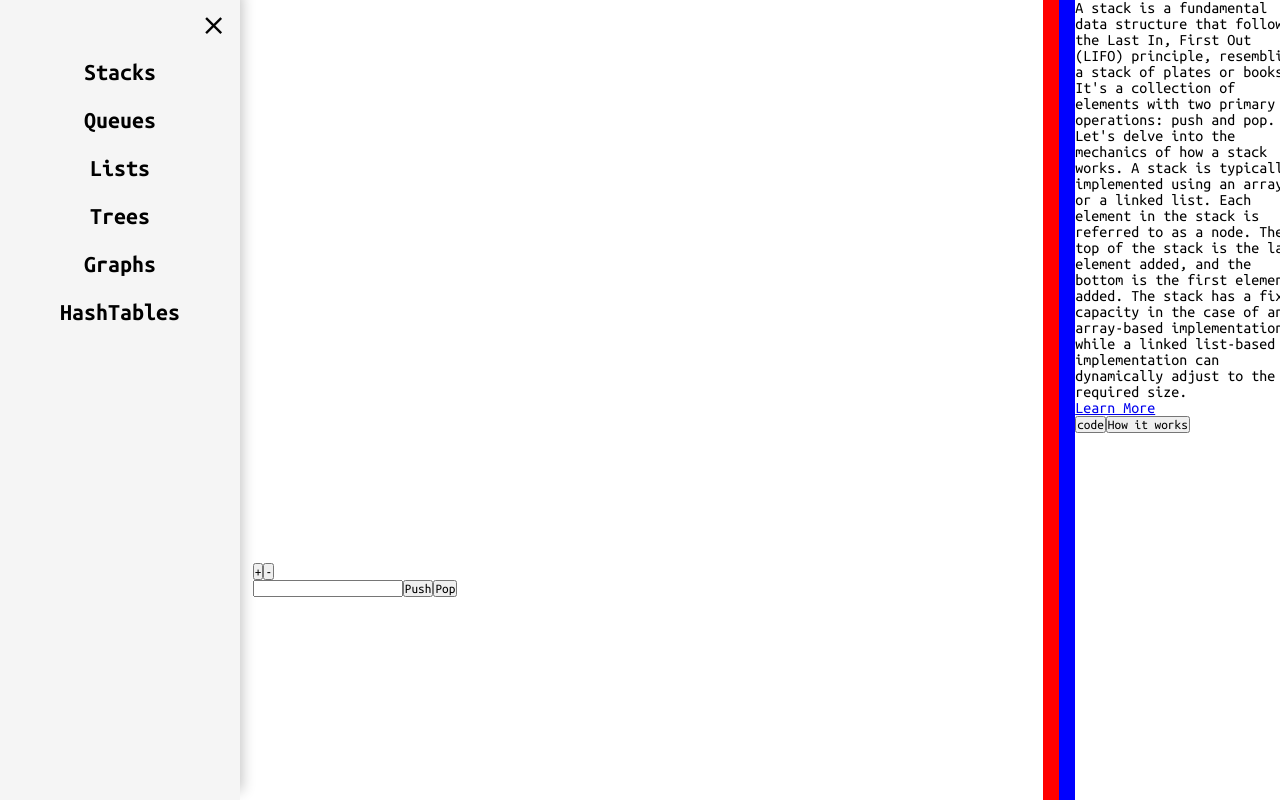
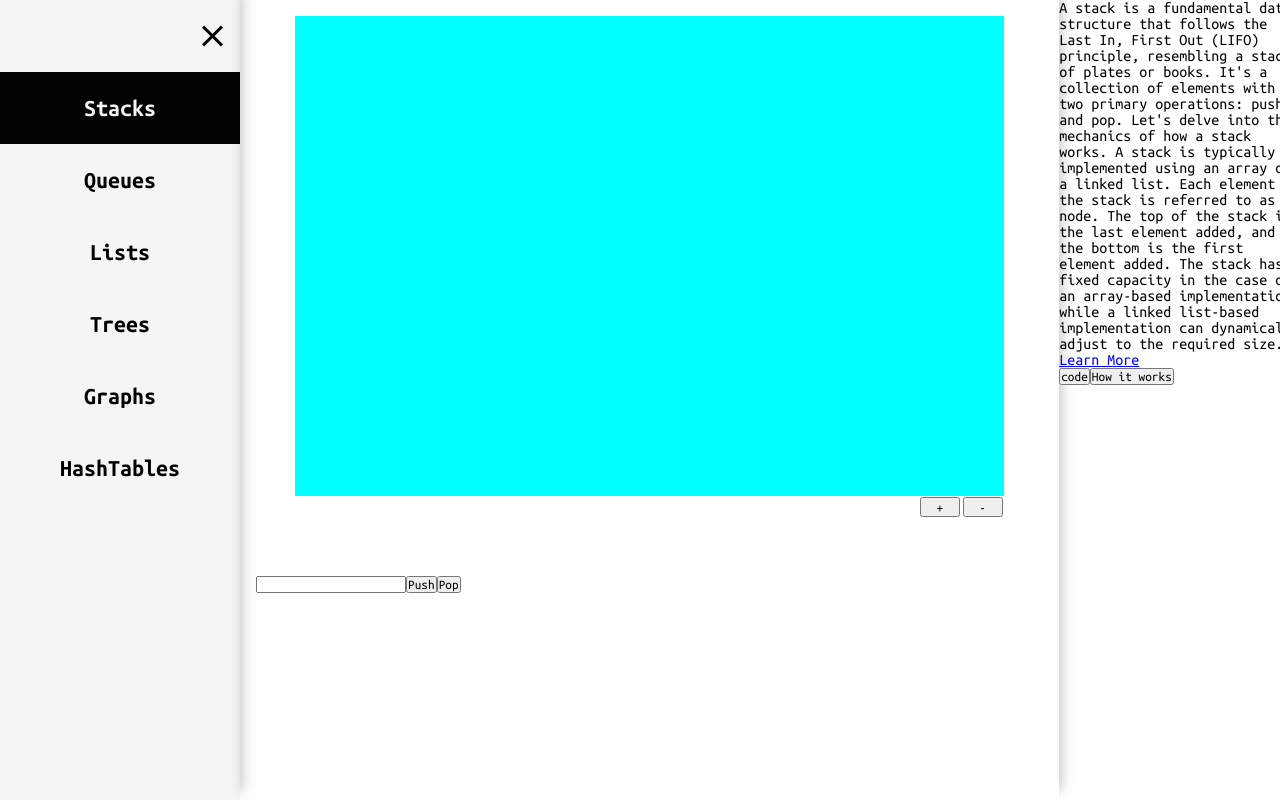
Before and after one commit to m13ha/DSA-SandBox, a React (Vite) app: page /stacks in a window 1280 px wide. Both pictures are taken after a click on the element "Menu". Built offline with nearby package versions, Linux system fonts and the light colour scheme.

Commit message:
active tab styling and funtionality added

```diff
--- a/src/componenets/Navbar.tsx
+++ b/src/componenets/Navbar.tsx
@@ -1,6 +1,6 @@
 import * as React from 'react';
 import "../scss/index.scss"
-import { Link } from 'react-router-dom';
+import { Link, useLocation } from 'react-router-dom';
 
 interface INavBarProps {
   state: boolean;
@@ -8,20 +8,50 @@ interface INavBarProps {
 }
 
 const NavBar: React.FunctionComponent<INavBarProps> = ({ state, setState }) => {
-  //const [displayState, setDisplayState] = React.useState("nav")
+  const [activeTab, setActiveTab] = React.useState<any>();
+
+  const location = useLocation();
+
+  const showActiveTab = (e: any) => {
+    e.preventDefault
+    setActiveTab((prevState: any) => {
+      Object.keys(prevState).forEach((key: string) => {
+        if (key != location.pathname){
+          prevState[key as keyof typeof prevState] = "";
+        }
+        else prevState[key as keyof typeof prevState] = "active";
+      })
+
+      return prevState
+    });
+  }
+
+  React.useEffect(() => {
+      setActiveTab(() => {
+        if(location){
+          let obj = {
+            "/stacks": "",
+            "/queues": "",
+            "/trees": "",
+            "/lists": "",
+            "/graphs": "",
+            "/hashtables": "",
+          }
+
+          obj[location.pathname as keyof typeof obj] = "active"
+
+          return obj
+        }else {
+          return {}
+        }
+      })
+  }, [location])
 
 
   const changeDisplayState = (e: any) => {
+    e.preventDefault
     setState(false)
   }
-
-  // React.useEffect(() => {
-  //   if (state) {
-  //     setState(false)
-  //   } else setState(true)
-  // }, [state])
-
-
 
   return (
     <>
@@ -33,22 +63,22 @@ const NavBar: React.FunctionComponent<INavBarProps> = ({ state, setState }) => {
                 close
               </span>
             </li>
-            <li>
+            <li className={activeTab['/stacks']} onClick={showActiveTab}>
               <Link to={"/stacks"}>Stacks</Link>
             </li>
-            <li>
+            <li className={activeTab['/queues']} onClick={showActiveTab}>
               <Link to={"/queues"}>Queues</Link>
             </li>
-            <li>
+            <li className={activeTab['/lists']} onClick={showActiveTab}>
               <Link to={"/lists"}>Lists</Link>
             </li>
-            <li>
+            <li className={activeTab['/trees']} onClick={showActiveTab}>
               <Link to={"/trees"}>Trees</Link>
             </li>
-            <li>
+            <li className={activeTab['/graphs']} onClick={showActiveTab}>
               <Link to={"/graphs"}>Graphs</Link>
             </li>
-            <li>
+            <li className={activeTab['/hashtables']} onClick={showActiveTab}>
               <Link to={"/hashtables"}>HashTables</Link>
             </li>
           </ul>
--- a/src/componenets/SideBar.tsx
+++ b/src/componenets/SideBar.tsx
@@ -1,5 +1,5 @@
 import * as React from 'react';
-import { json, useLocation } from 'react-router-dom';
+import { useLocation } from 'react-router-dom';
 import sideBarInfo from "../assets/sideBarInfo.json"
 
 interface ISideBarProps {
--- a/src/main.tsx
+++ b/src/main.tsx
@@ -45,7 +45,7 @@ const router = createBrowserRouter([
         element: <Graphs/>,
       },
       {
-        path: "hashtables",
+        path: "/hashtables",
         element: <HashTables/>,
       },
     ],
--- a/src/scss/_canvas.scss
+++ b/src/scss/_canvas.scss
@@ -4,16 +4,38 @@
     width: 80%;
     min-width: 64%;
     height: 100%;
-    border-right: 1em solid red;
-    padding: .8em;
+    padding: 1em;
+
+    -webkit-box-shadow: 3px -8px 13px -1px rgba(0, 0, 0, 0.24);
+    -moz-box-shadow: 3px -8px 13px -1px rgba(0, 0, 0, 0.24);
+    box-shadow: 3px -8px 13px -1px rgba(0, 0, 0, 0.24);
 
     span {
+        width: 30%;
         position: absolute;
-        font-size: 2em
+        font-size: 2em;
+        cursor: pointer;
+    }
+
+    .canvas {
+        width: 90%;
+        background-color: aqua;
+        margin: auto;
+        height: 30em;
+    }
+
+    .zoomBtns {
+        height: 5em;
+        width: 90%;
+        margin: auto;
+        display: flex;
+        justify-content: end;
+
+        button {
+            width: 3em;
+            height: 1.5em;
+            text-align: center;
+            margin: .1em;
+        }
     }
 }
-
-.canvas {
-    @include fit-parent;
-    height: 550px;
-}
--- a/src/scss/_navbar.scss
+++ b/src/scss/_navbar.scss
@@ -16,12 +16,13 @@
 
         li:first-child {
             border: 0px;
-            text-align: right;
+            padding: .4em;
 
             &:hover {
                 color: $dark;
                 background-color: $light;
                 border-bottom: 0px;
+                cursor: pointer;
             }
 
             .material-symbols-outlined {
@@ -33,16 +34,21 @@
             }
 
             span {
-                font-size: 1.2em;
+                font-size: 1.5em;
+                @include fit-parent;
+                display: flex;
+                color: inherit;
+                text-decoration: none;
+                align-items: center;
+                justify-content: end;
             }
+
         }
-
 
         li {
             font-size: 1.5em;
-            height: 2em;
+            height: 3em;
             width: 100%;
-            padding: 0.5em;
             text-align: center;
             font-weight: bold;
 
@@ -55,8 +61,18 @@
 
             a {
                 @include fit-parent;
+                display: flex;
                 color: inherit;
                 text-decoration: none;
+                text-align: center;
+                justify-content: center;
+                align-items: center;
+            }
+
+            &.active {
+                color: $light;
+                background-color: $dark;
+                border-bottom: 0px;
             }
 
         }
--- a/src/scss/_sideBar.scss
+++ b/src/scss/_sideBar.scss
@@ -2,5 +2,4 @@
     width: 20%;
     min-width: 15rem;
     height: 100%;
-    border-left: 1em solid blue;
 }
```
